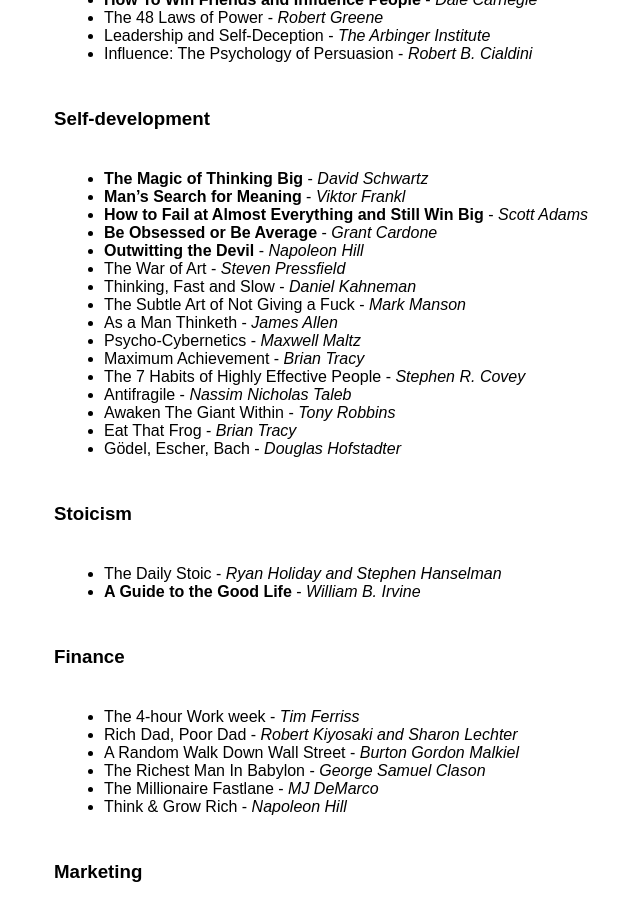
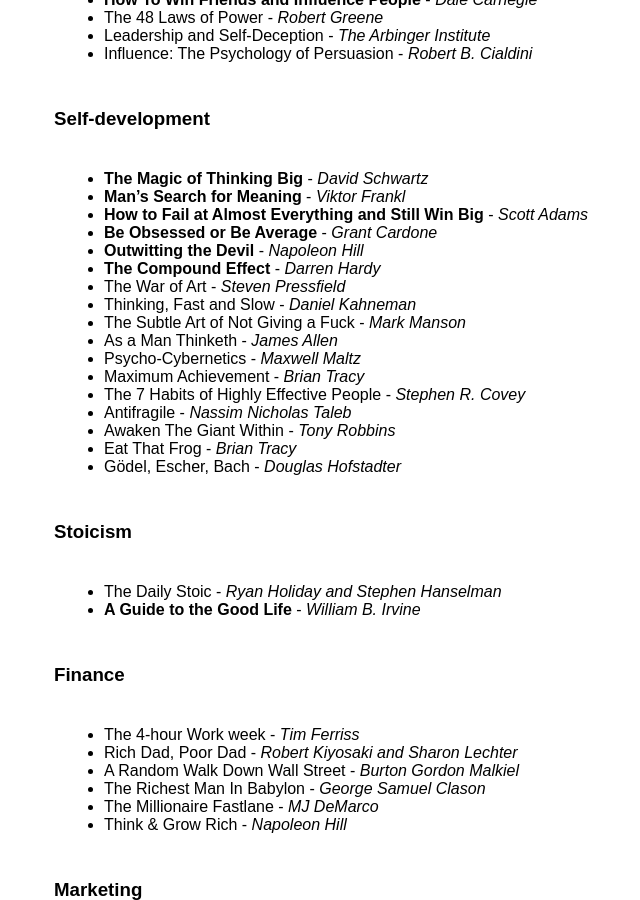
Before and after one commit to svenhofstede-zz/svenhofstede.github.ios, a Jekyll site: the page built from _posts/2016-12-02-book-list.md, in a window 1280 px wide and 900 px high, scrolled down 893 px. Shown: the whole window, without its empty margins (236-876 px from the left). Built offline with Jekyll 4.4.1, drawn with Linux system fonts in a browser that asks for light colours; some web fonts are replaced.

Commit message:
Finished The Compound Effect

```diff
--- a/_posts/2016-12-02-book-list.md
+++ b/_posts/2016-12-02-book-list.md
@@ -39,6 +39,7 @@
 * **How to Fail at Almost Everything and Still Win Big** - *Scott Adams*
 * **Be Obsessed or Be Average** - *Grant Cardone*
 * **Outwitting the Devil** - *Napoleon Hill*
+* **The Compound Effect** - *Darren Hardy*
 * The War of Art - *Steven Pressfield*
 * Thinking, Fast and Slow - *Daniel Kahneman*
 * The Subtle Art of Not Giving a Fuck - *Mark Manson*
@@ -50,6 +51,7 @@
 * Awaken The Giant Within - *Tony Robbins*
 * Eat That Frog - *Brian Tracy*
 * Gödel, Escher, Bach - *Douglas Hofstadter*
+
 
 ### Stoicism
 
```
